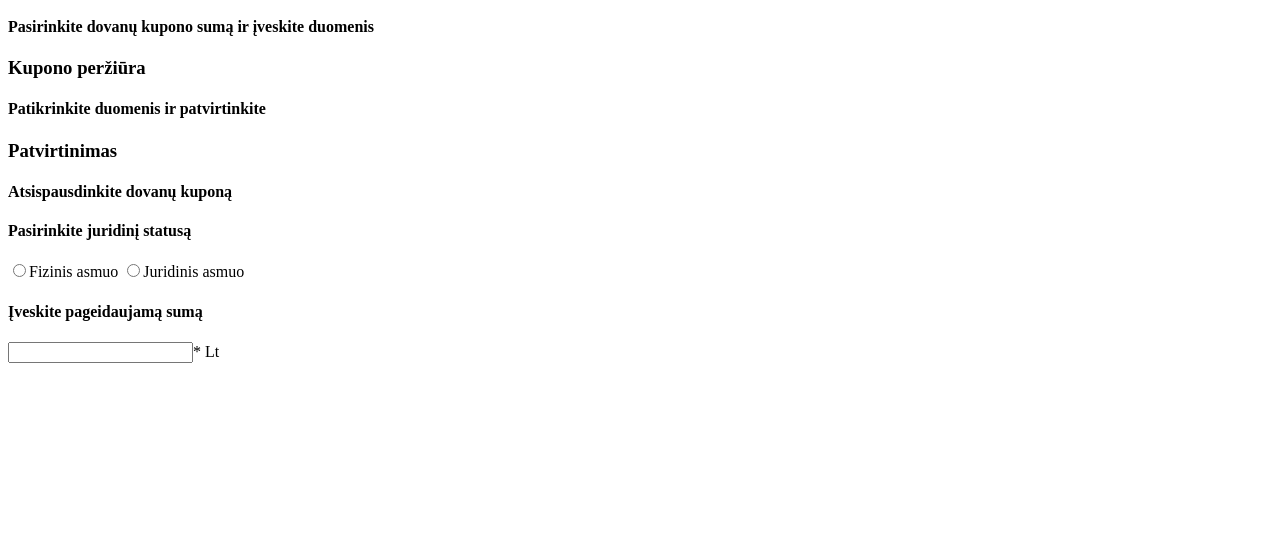
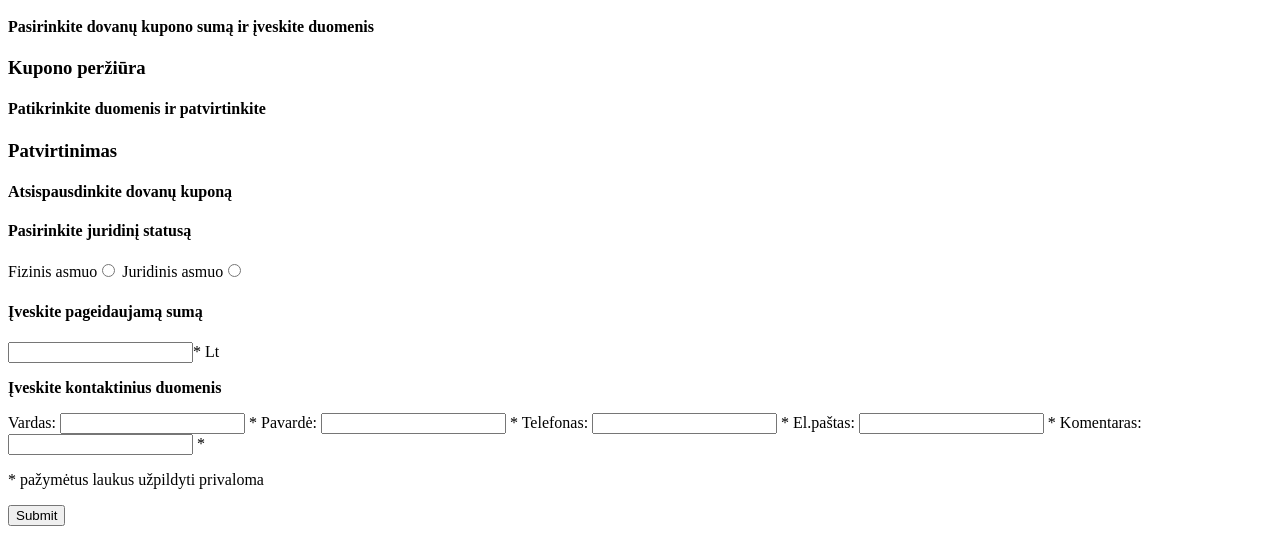
Before and after one commit to rokkuci/kuponai, a plain HTML site: page index.html in a window 1280 px wide. Shown: the part 504-1038 px from the top of the page. Before the commit the page ends 875 px from the top, so only its background shows below. Drawn offline with Linux system fonts and the light colour scheme.

Commit message:
All html

```diff
--- a/index.html
+++ b/index.html
@@ -63,11 +63,21 @@
                         </div>
                     </div>
                     <div id="panel">
-                        <h4>Pasirinkite juridinį statusą</h4>
-                        <input type="radio">Fizinis asmuo</input>
-                        <input type="radio">Juridinis asmuo</input>
-                        <h4>Įveskite pageidaujamą sumą</h4>
-                        <input type="text"/><span>* Lt</span>
+                        <form>
+                            <h4>Pasirinkite juridinį statusą</h4>
+                            Fizinis asmuo<input type="radio">
+                            Juridinis asmuo<input type="radio">
+                            <h4>Įveskite pageidaujamą sumą</h4>
+                            <input type="text"/><span>* Lt</span>
+                            <p><b>Įveskite kontaktinius duomenis</b></p>
+                            Vardas: <input type="text" id="vardas"/> *
+                            Pavardė: <input type="text" id="pavarde"/> *
+                            Telefonas: <input type="text" id="telefonas"/> *
+                            El.paštas: <input type="email" id="email"/> *
+                            Komentaras: <input type="textarea" id="komentaras"/> *
+                        </form>
+                        <p>* pažymėtus laukus užpildyti privaloma</p>
+                        <input type="submit" value="Submit"/>
                     </div>
                 </div>
             </div>
```
